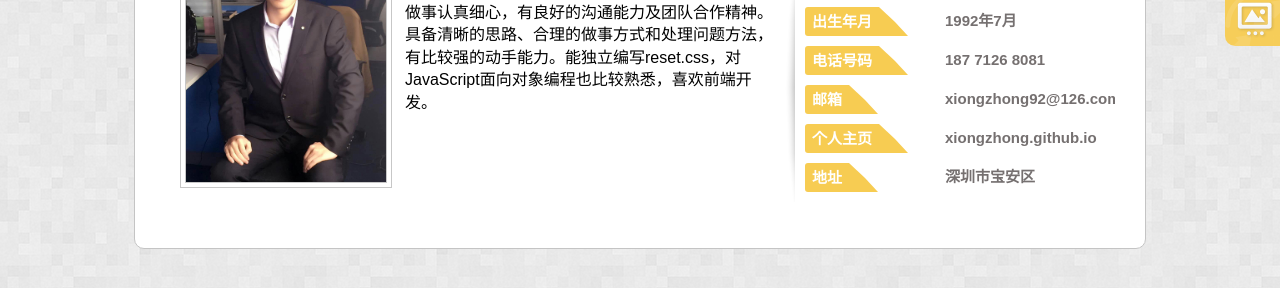
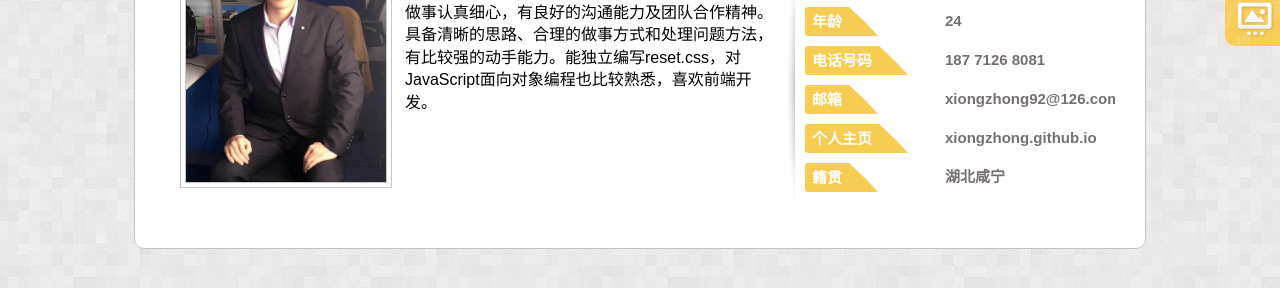
Before and after one commit to xiongzhong/xiongzhong.github.io, a plain HTML site: page index.html in a window 1280 px wide. Shown: the part 382-670 px from the top of the page. Drawn offline with Linux system fonts and the light colour scheme; some packages are replaced by stand-ins of ours; a script that the page names is missing.

Commit message:
1.0
盛世嫡妃

```diff
--- a/index.html
+++ b/index.html
@@ -72,9 +72,9 @@
 						<div class="text">熊重</div>
 					</li>
 					<li>
-						<div class="label fg-bgc">出生年月</div>
+						<div class="label fg-bgc">年龄</div>
 						<div class="corner fg-bdc"></div>
-						<div class="text">1992年7月</div>
+						<div class="text">24</div>
 					</li>
 					<li>
 						<div class="label fg-bgc">电话号码</div>
@@ -92,9 +92,9 @@
 						<div class="text"><a href="https://xiongzhong.github.io" target="_blank">xiongzhong.github.io</a></div>
 					</li>
 					<li>
-						<div class="label fg-bgc">地址</div>
+						<div class="label fg-bgc">籍贯</div>
 						<div class="corner fg-bdc"></div>
-						<div class="text">深圳市宝安区</div>
+						<div class="text">湖北咸宁</div>
 					</li>
 				</ul>
 			</section>
```
